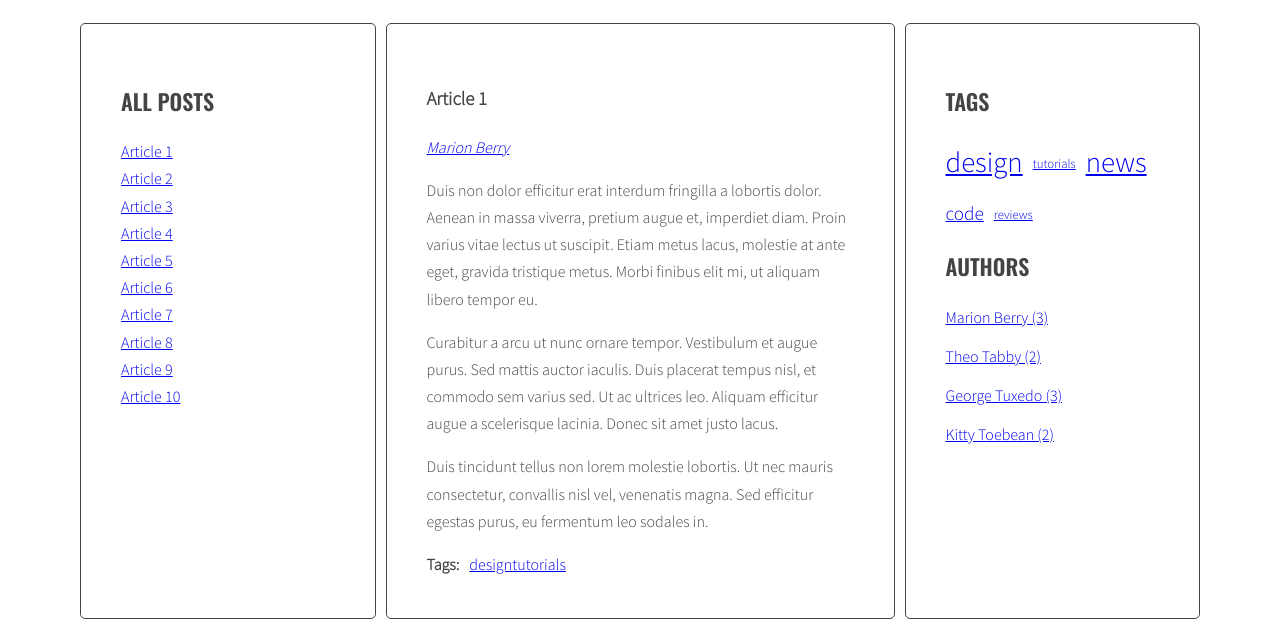
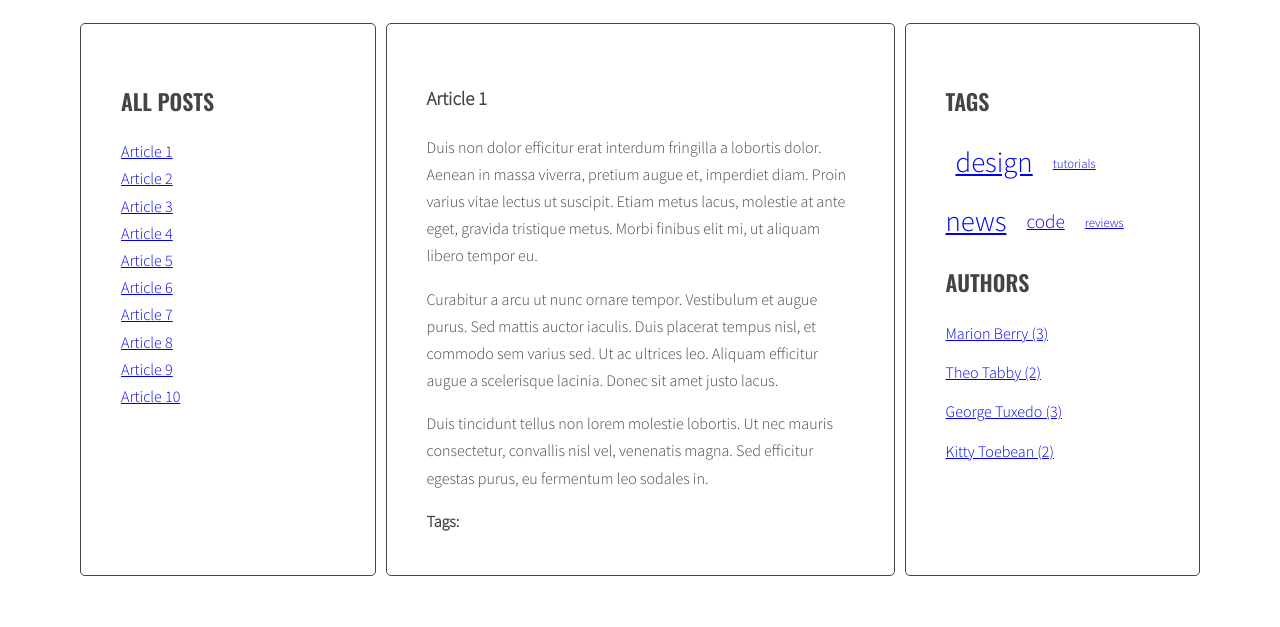
Before and after one commit to N0rgen/javascript-blog, a website: page index.html in a window 1280 px wide. Shown: the part 220-847 px from the top of the page. After the commit the page ends 804 px from the top, so only its background shows below. Drawn offline with nearby package versions, Linux system fonts and the light colour scheme.

Commit message:
right menu transfer to handlebars template

```diff
--- a/index.html
+++ b/index.html
@@ -167,6 +167,20 @@
       </main>
     </div>
   </div>
+  <script id="template-article-link" type="text/x-handlebars-template">
+    <li><a href="#{{ id }}"><span>{{ title }}</span></a></li>
+  </script>
+  <script id="template-tag-cloud-link" type="text/x-handlebars-template">
+    {{#each tags}}
+    <li><li><a href="#tag-{{ tag }}" class="{{ className }}">{{ tag }}</a></li>
+    {{/each}}
+  </script>
+  <script id="template-author-link" type="text/x-handlebars-template">
+    {{#each authors}}
+  <li><li><a href="#author-{{ author }}" class="{{ className }}">{{ author }} ({{ count }})</a></li></li>
+  {{/each}}
+  </script>
+  <script src="https://cdnjs.cloudflare.com/ajax/libs/handlebars.js/4.1.0/handlebars.min.js"></script>
 	<script src="js/script.js"></script>
 </body>
 </html>
--- a/js/script.js
+++ b/js/script.js
@@ -1,3 +1,10 @@
+const templates = {
+  articleLink: Handlebars.compile(document.querySelector('#template-article-link').innerHTML),
+  tagLink: Handlebars.compile(document.querySelector('#template-tag-cloud-link').innerHTML),
+  authorLink: Handlebars.compile(document.querySelector('#template-author-link').innerHTML),
+  tagCloudLink: Handlebars.compile(document.querySelector('#template-tag-cloud-link').innerHTML),
+  authorCloudLink: Handlebars.compile(document.querySelector('#template-author-link').innerHTML)
+}
 
 'use strict';
 /*document.getElementById('test-button').addEventListener('click', function(){
@@ -71,7 +78,8 @@ function generateTitleLinks(customSelector = ''){
     const articleTitle = article.querySelector(optTitleSelector).innerHTML;
 
     /* create HTML of the link */
-    const linkHTML = '<li><a href="#' + articleId + '"><span>' + articleTitle + '</span></a></li>';
+    const linkHTMLData = {id: articleId, title: articleTitle};
+    const linkHTML = templates.articleLink(linkHTMLData);
 
 
     /* insert link into titleList */
@@ -133,7 +141,8 @@ function generateTags() {
     /* START LOOP: for each tag */
     for(let tag of tagsArray){
       /* generate HTML of the link */
-      const linkHTML = `<li><a href="#tag-${tag}">${tag}</a></li>`;
+      const linkHTMLData = {tag: tag};
+      const linkHTML = templates.tagLink(linkHTMLData);
       /* add generated code to html variable */
       html = html + linkHTML;
       /* check if this link is NOT already in allTags */
@@ -153,17 +162,21 @@ function generateTags() {
   const tagList = document.querySelector(optTagsListSelector);
   const tagsParams = calculateTagsParams(allTags);
   /* [NEW] create variable for all links HTML code */
-  let allTagsHTML = '';
+  const allTagsData = {tags: []};
   /* [NEW] START LOOP: for each tag in allTags: */
   for(let tag in allTags){
     /* [NEW] generate code of a link and add it to allTagsHTML */
     const tagClass = calculateTagClass(allTags[tag], tagsParams);
     const tagLinkHtml = `<li><a href="#tag-${tag}" class="${tagClass}">${tag}</a></li>`;
-    allTagsHTML += tagLinkHtml;
+    allTagsData.tags.push({
+      tag: tag,
+      count: allTags[tag],
+      className: calculateTagClass(allTags[tag], tagsParams)
+    });
   }
   /* [NEW] END LOOP: for each tag in allTags: */
   /*[NEW] add HTML from allTagsHTML to tagList */
-  tagList.innerHTML = allTagsHTML;
+  tagList.innerHTML = templates.tagCloudLink(allTagsData);
 }
 
 generateTags();
@@ -253,7 +266,8 @@ function generateAuthors(){
     let html = "";
     const author = article.getAttribute('data-author');
 
-    const linkHTML = `<a href="#author-${author}">${author}</a>`;
+    const linkHTMLData = {author: author};
+    const linkHTML = templates.authorLink(linkHTMLData);
     html = linkHTML;
 
     if(!allAuthors[author]){
@@ -266,14 +280,19 @@ function generateAuthors(){
 
   const authorList = document.querySelector(optAuthorsListSelector);
   const authorParams = calculateAuthorParams(allAuthors);
-  let allAuthorsHTML = '';
+  const allAuthorsData = {authors: []};
+
 
   for(let author in allAuthors){
     const authorClass = calculateAuthorClass(allAuthors[author], authorParams);
     const authorLinkHtml = `<li><a href="#author-${author}" class="${authorClass}">${author} (${allAuthors[author]})</a></li>`;
-    allAuthorsHTML += authorLinkHtml;
+    allAuthorsData.authors.push({
+      author: author,
+      count: allAuthors[author],
+      className: calculateAuthorClass(allAuthors[author], authorParams)
+    });
   }
-  authorList.innerHTML = allAuthorsHTML;
+  authorList.innerHTML = templates.authorCloudLink(allAuthorsData);
 }
 generateAuthors();
 
```
Also changed, not shown: .eslintrc.json.
